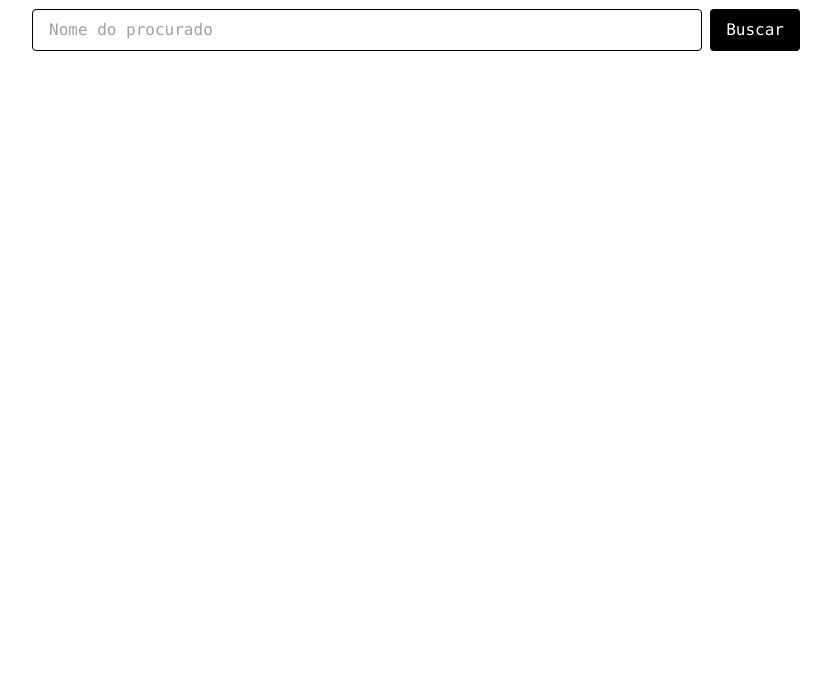
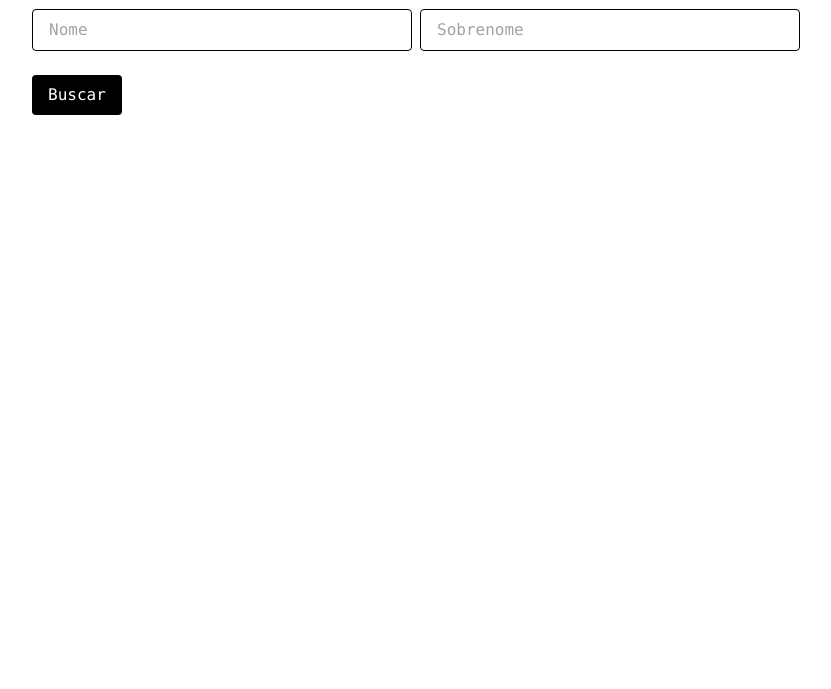
Before and after one commit to rffs6995/interpol-search, a plain HTML site: page index.html in a window 1280 px wide. Shown: the part 111-800 px from the top of the page, without its empty margins (224-1055 px from the left). Drawn offline with nearby package versions, Linux system fonts and the light colour scheme.

Commit message:
index.html

```diff
--- a/index.html
+++ b/index.html
@@ -16,35 +16,46 @@
     <div class="max-w-3xl mx-auto space-y-6">
       <h1 class="text-3xl font-bold text-center">Interpol Red Notice Search powered by Recollextra®</h1>
 
-
-      <div class="flex gap-2">
+      <div class="grid grid-cols-1 md:grid-cols-2 gap-2">
         <input
           type="text"
-          id="nameInput"
-          placeholder="Nome do procurado"
-          class="flex-1 px-4 py-2 border border-black rounded bg-white text-black font-mono"
+          id="forenameInput"
+          placeholder="Nome"
+          class="px-4 py-2 border border-black rounded bg-white text-black font-mono"
         />
-        <button
-          onclick="searchInterpol()"
-          class="bg-black text-white px-4 py-2 rounded hover:bg-gray-800 font-mono"
-        >
-          Buscar
-        </button>
+        <input
+          type="text"
+          id="surnameInput"
+          placeholder="Sobrenome"
+          class="px-4 py-2 border border-black rounded bg-white text-black font-mono"
+        />
       </div>
 
-      <div id="results" class="space-y-4 font-mono"></div>
+      <button
+        onclick="searchInterpol()"
+        class="mt-2 bg-black text-white px-4 py-2 rounded hover:bg-gray-800 font-mono"
+      >
+        Buscar
+      </button>
+
+      <div id="results" class="space-y-4 font-mono mt-6"></div>
     </div>
 
     <script>
       async function searchInterpol() {
-        const name = document.getElementById('nameInput').value.trim();
+        const forename = document.getElementById('forenameInput').value.trim();
+        const surname = document.getElementById('surnameInput').value.trim();
         const resultsContainer = document.getElementById('results');
         resultsContainer.innerHTML = '';
 
-        if (!name) return;
+        if (!surname && !forename) return;
+
+        const url = new URL('https://ws-public.interpol.int/notices/v1/red');
+        if (forename) url.searchParams.set('forename', forename);
+        if (surname) url.searchParams.set('name', surname);
 
         try {
-          const res = await fetch(`https://ws-public.interpol.int/notices/v1/red?name=${encodeURIComponent(name)}`);
+          const res = await fetch(url.toString());
           const data = await res.json();
 
           if (!data._embedded || !data._embedded.notices.length) {
```
